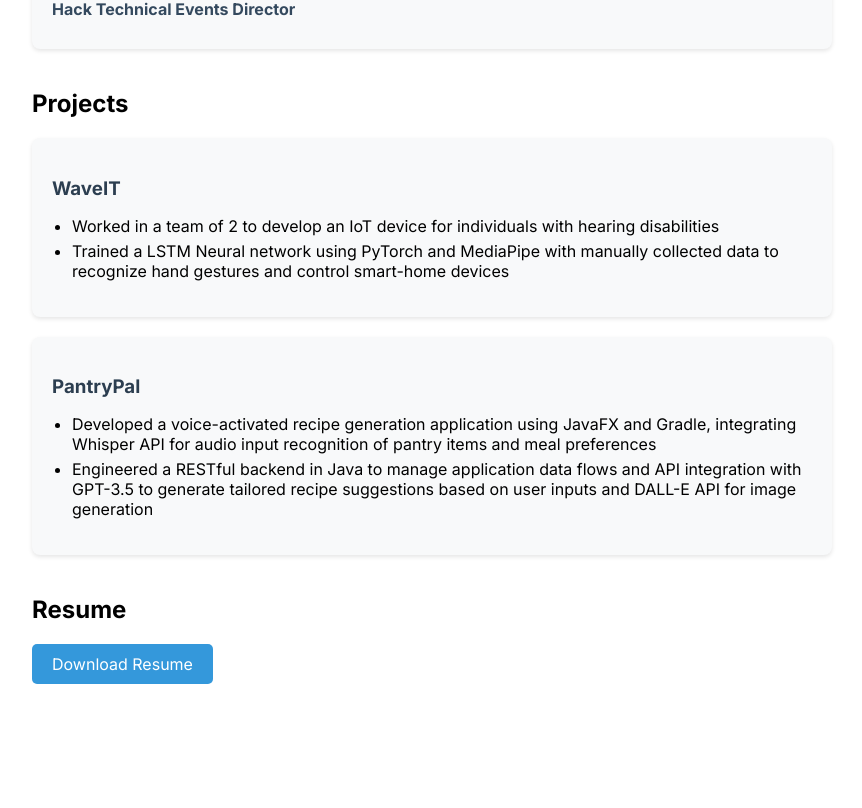
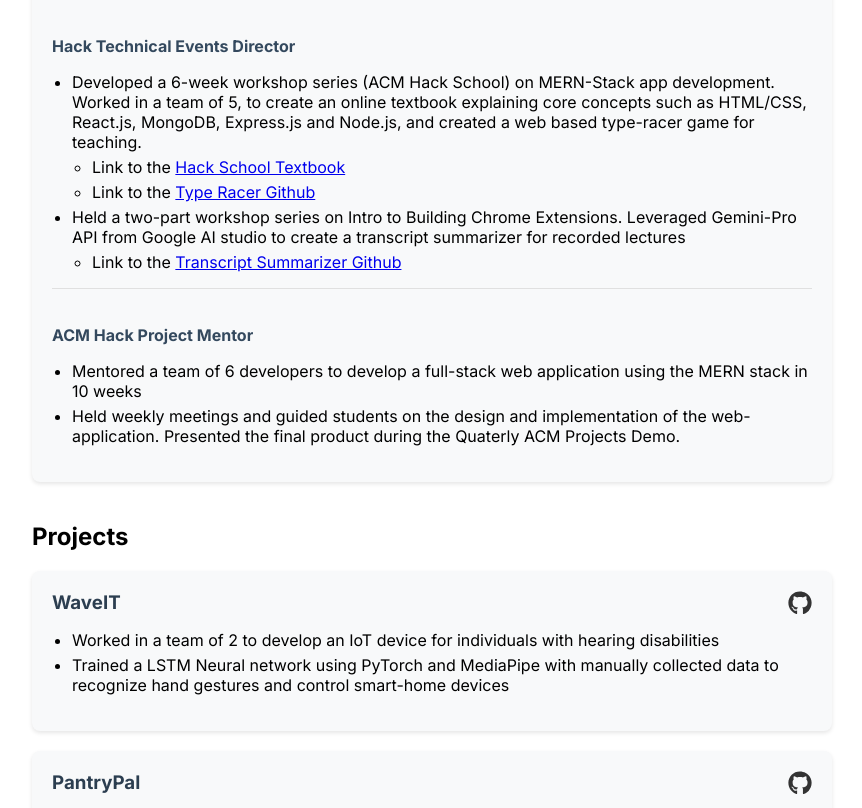
Before and after one commit to charvishukla/charvi-website, a Next.js app: page / in a window 1280 px wide. Shown: the part 1552-2360 px from the top of the page, without its empty margins (208-1070 px from the left). Before the commit the page ends 2304 px from the top, so only its background shows below. Built offline with nearby package versions, Linux system fonts and the light colour scheme.

Commit message:
Add resume links

```diff
--- a/src/app/page.js
+++ b/src/app/page.js
@@ -2,7 +2,7 @@
 import logo from "./logo.jpg";
 import styles from "./page.module.css";
 import SideNav from "./SideNav";
-import { FaGithub, FaLinkedin } from 'react-icons/fa';
+import { FaGithub, FaLinkedin } from "react-icons/fa";
 
 export default function Home() {
   return (
@@ -12,25 +12,47 @@
         <section id="about" className={styles.section}>
           <h1 className={styles.name}>Charvi Shukla</h1>
           <div className={styles.introduction}>
-            <Image src={logo} width={300} height={300} alt="Charvi Shukla" className={styles.profileImage} />
+            <Image
+              src={logo}
+              width={300}
+              height={300}
+              alt="Charvi Shukla"
+              className={styles.profileImage}
+            />
             <div className={styles.aboutContent}>
               <p>
-              I am a fourth year undergraduate student at UC San Diego, pursuing a dual
-            degree in Mathematics-Computer Science and Cognitive Science with a
-            specialization in Machine Learning and Neural Computation. My
-            research interests lie in medical and autonomous driving
-            applications of Computer Vision. At UCSD, I have worked as an
-            instructional assistant for the <a href="https://cse.ucsd.edu">Computer Science and Engineering
-            Department</a> (CSE 30), and as a Supplemental Instruction leader for
-            the Mathematics department (MATH 18) through the <a href="https://aah.ucsd.edu">Academic Achievement Hub</a>.
-            I also work as an undergraduate student researcher at the <a href="https://www.ucsdarclab.com">Advanced Robotics and Controls Lab</a> at UCSD.
+                I am a fourth year undergraduate student at UC San Diego,
+                pursuing a dual degree in Mathematics-Computer Science and
+                Cognitive Science with a specialization in Machine Learning and
+                Neural Computation. My research interests lie in medical and
+                autonomous driving applications of Computer Vision. At UCSD, I
+                have worked as an instructional assistant for the{" "}
+                <a href="https://cse.ucsd.edu">
+                  Computer Science and Engineering Department
+                </a>{" "}
+                (CSE 30), and as a Supplemental Instruction leader for the
+                Mathematics department (MATH 18) through the{" "}
+                <a href="https://aah.ucsd.edu">Academic Achievement Hub</a>. I
+                also work as an undergraduate student researcher at the{" "}
+                <a href="https://www.ucsdarclab.com">
+                  Advanced Robotics and Controls Lab
+                </a>{" "}
+                at UCSD.
               </p>
               <div className={styles.socialLinks}>
-                <a href="https://github.com/charvishukla" target="_blank" rel="noopener noreferrer">
-                  <FaGithub size={24} />
+                <a
+                  href="https://github.com/charvishukla"
+                  target="_blank"
+                  rel="noopener noreferrer"
+                >
+                  <FaGithub size={30} />
                 </a>
-                <a href="https://www.linkedin.com/in/charvi-shukla/" target="_blank" rel="noopener noreferrer">
-                  <FaLinkedin size={24} />
+                <a
+                  href="https://www.linkedin.com/in/charvi-shukla/"
+                  target="_blank"
+                  rel="noopener noreferrer"
+                >
+                  <FaLinkedin size={30} />
                 </a>
               </div>
             </div>
@@ -41,34 +63,99 @@
           <h2>Experience</h2>
           <div className={styles.cardContainer}>
             <div className={styles.card}>
-              <h3>Advanced Robotics and Controls Lab</h3>
+              <h3>Advanced Robotics and Controls Lab @ UCSD</h3>
               <div className={styles.cardSubsection}>
                 <h4>LLM fine-tuning</h4>
                 <ul>
-                  <li>Processed a large medical-assessments dataset and used LoRA finetuning to fine tune Meta Llama 2 and Google Gemma models with 7 billion parameters</li>
-                  <li>Used ROUGE, BERT, and Bleu Scores each to evaluate and compare the model's performance against human evaluators</li>
-                  <li>Deployed CUDA based Docker containers to efficiently train models using the PyTorch DataParallel class, leveraging 4 GPUs in parallel</li>
+                  <li>
+                    Processed a large medical-assessments dataset and used LoRA
+                    finetuning to fine tune Meta Llama 2 and Google Gemma models
+                    with 7 billion parameters
+                  </li>
+                  <li>
+                    Used ROUGE, BERT, and Bleu Scores each to evaluate and
+                    compare the model's performance against human evaluators
+                  </li>
+                  <li>
+                    Deployed CUDA based Docker containers to efficiently train
+                    models using the PyTorch DataParallel class, leveraging 4
+                    GPUs in parallel
+                  </li>
                 </ul>
               </div>
               <div className={styles.cardSubsection}>
                 <h4>SuPerPM, A Surgical Perception Framework</h4>
                 <ul>
-                  <li>Fine tuned Lepard, a point cloud matching model for rigid and deformable scenes, over a physically constrained simulation dataset</li>
-                  <li>Implemented a custom visualization algorithm using Open3D to visualize 3D point clouds and their correspondences</li>
+                  <li>
+                    Fine tuned Lepard, a point cloud matching model for rigid
+                    and deformable scenes, over a physically constrained
+                    simulation dataset
+                  </li>
+                  <li>
+                    Implemented a custom visualization algorithm using Open3D to
+                    visualize 3D point clouds and their correspondences
+                  </li>
                 </ul>
               </div>
             </div>
             <div className={styles.card}>
               <h3>WiseCounsel.ai</h3>
               <ul>
-                <li>Developed core negotiation engine CLI for WiseCounsel's end-to-end deal-making platform, enabling structured bi-directional communication between clients and counterparties</li>
-                <li>Enhanced CLI functionality to parse and reconstruct highly structured legal agreements, orchestrating multi-clause negotiations by managing LLM inputs/outputs and agreement lifecycle</li>
+                <li>
+                  Developed core negotiation engine CLI for WiseCounsel's
+                  end-to-end deal-making platform, enabling structured
+                  bi-directional communication between clients and
+                  counterparties
+                </li>
+                <li>
+                  Enhanced CLI functionality to parse and reconstruct highly
+                  structured legal agreements, orchestrating multi-clause
+                  negotiations by managing LLM inputs/outputs and agreement
+                  lifecycle
+                </li>
               </ul>
             </div>
             <div className={styles.card}>
               <h3>Association of Computing Machinery at UC San Diego</h3>
-              <h4>Hack Technical Events Director</h4>
-              {/* You can add more details about this role if available */}
+              <div className={styles.cardSubsection}>
+                <h4>Hack Technical Events Director</h4>
+                <ul className="${styles.list} ${styles.listLevel1}">
+                  <li className={styles.listItem}>
+                    Developed a 6-week workshop series (ACM Hack School) on MERN-Stack app
+                    development. Worked in a team of 5, to create an online textbook explaining core
+                    concepts such as HTML/CSS, React.js, MongoDB, Express.js and
+                    Node.js, and created a web based type-racer game for
+                    teaching.
+                  </li>
+                  <ul className="${styles.list} ${styles.listLevel2} ${styles.linkList}">
+                      <li className={styles.linkItem}> Link to the <a href="https://hack.acmucsd.com/hack-school">Hack School Textbook</a> </li>
+                      <li className={styles.linkItem}> Link to the <a href="https://github.com/charvishukla/hackschool-type-racer/tree/main">Type Racer Github</a> </li>
+                  </ul>
+                  <li className="${styles.list} ${styles.listLevel1}">
+                    Held a two-part workshop series on Intro to Building Chrome
+                    Extensions. Leveraged Gemini-Pro API from Google AI studio
+                    to create a transcript summarizer for recorded lectures
+                  </li>
+                  <ul className="${styles.list} ${styles.listLevel2} ${styles.linkList}">
+                      <li className={styles.linkItem}>Link to the <a href="https://github.com/acmucsd/chrome-extension-workshop/tree/main/transcriptsummerizer">Transcript Summarizer Github</a></li>
+                  </ul>
+                </ul>
+
+              </div>
+              <div className={styles.cardSubsection}>
+                <h4>ACM Hack Project Mentor</h4>
+                <ul>
+                  <li>
+                    Mentored a team of 6 developers to develop a full-stack web
+                    application using the MERN stack in 10 weeks{" "}
+                  </li>
+                  <li>
+                    Held weekly meetings and guided students on the design and
+                    implementation of the web-application. Presented the final
+                    product during the Quaterly ACM Projects Demo.
+                  </li>
+                </ul>
+              </div>
             </div>
           </div>
         </section>
@@ -77,17 +164,56 @@
           <h2>Projects</h2>
           <div className={styles.cardContainer}>
             <div className={styles.card}>
-              <h3>WaveIT</h3>
+              <div className={styles.cardHeader}>
+                <h3>WaveIT</h3>
+                <a
+                  href="https://github.com/charvishukla/Wave-IT"
+                  target="_blank"
+                  rel="noopener noreferrer"
+                  className={styles.githubLink}
+                >
+                  <FaGithub size={24} />
+                </a>
+              </div>
               <ul>
-                <li>Worked in a team of 2 to develop an IoT device for individuals with hearing disabilities</li>
-                <li>Trained a LSTM Neural network using PyTorch and MediaPipe with manually collected data to recognize hand gestures and control smart-home devices</li>
+                <li>
+                  Worked in a team of 2 to develop an IoT device for individuals
+                  with hearing disabilities
+                </li>
+                <li>
+                  Trained a LSTM Neural network using PyTorch and MediaPipe with
+                  manually collected data to recognize hand gestures and control
+                  smart-home devices
+                </li>
               </ul>
             </div>
             <div className={styles.card}>
-              <h3>PantryPal</h3>
+              <div className={styles.cardHeader}>
+                <h3>PantryPal</h3>
+                <a
+                  href="https://github.com/charvishukla/cse-110-project-team-13"
+                  target="_blank"
+                  rel="noopener noreferrer"
+                  className={styles.githubLink}
+                >
+                  <FaGithub size={24} />
+                </a>
+              </div>
               <ul>
-                <li>Developed a voice-activated recipe generation application using JavaFX and Gradle, integrating Whisper API for audio input recognition of pantry items and meal preferences</li>
-                <li>Engineered a RESTful backend in Java to manage application data flows and API integration with GPT-3.5 to generate tailored recipe suggestions based on user inputs and DALL-E API for image generation</li>
+                <li>
+                  Developed a voice-activated recipe generation application
+                  using JavaFX and Gradle, integrating Whisper API for audio
+                  input recognition of pantry items and meal preferences
+                </li>
+                <li>
+                  Engineered a RESTful backend in Java to manage application
+                  data flows and API integration with GPT-3.5 to generate
+                  tailored recipe suggestions based on user inputs and DALL-E
+                  API for image generation
+                </li>
+                <li>
+                Ensured robust application performance through comprehensive testing strategies, including unit testing, behavior-driven development (BDE) testing, and end-to-end (E2E) testing.
+                </li>
               </ul>
             </div>
           </div>
@@ -95,7 +221,11 @@
 
         <section id="resume" className={styles.section}>
           <h2>Resume</h2>
-          <a href="/charvi-resume.pdf" download className={styles.downloadButton}>
+          <a
+            href="/charvi-resume.pdf"
+            download
+            className={styles.downloadButton}
+          >
             Download Resume
           </a>
         </section>
--- a/src/app/page.module.css
+++ b/src/app/page.module.css
@@ -62,6 +62,16 @@
   border-radius: 8px;
   padding: 20px;
   box-shadow: 0 2px 4px rgba(0, 0, 0, 0.1);
+  position: relative;
+}
+
+.cardHeader {
+  margin-bottom: 15px;
+}
+
+.cardHeader h3 {
+  margin: 0;
+  padding-right: 30px; /* Make space for the GitHub icon */
 }
 
 .cardSubsection {
@@ -102,6 +112,18 @@
   background-color: #2980b9;
 }
 
+.githubLink {
+  position: absolute;
+  top: 20px;
+  right: 20px;
+  color: #333;
+  transition: color 0.3s ease;
+}
+
+.githubLink:hover {
+  color: #3498db;
+}
+
 @media (max-width: 768px) {
   .main {
     margin-left: 0;
@@ -113,3 +135,30 @@
     flex-direction: column;
   }
 }
+
+.listLevel1 {
+  margin-left: 0;
+}
+
+.listLevel2 {
+  margin-left: 20px;
+  list-style-type: circle;
+}
+
+.listItem {
+  margin-bottom: 10px;
+}
+
+.linkList {
+  list-style-type: none;
+  padding-left: 0;
+}
+
+.linkItem {
+  margin-bottom: 5px;
+}
+
+.link {
+  color: #3498db;
+  text-decoration: none;
+}
```
